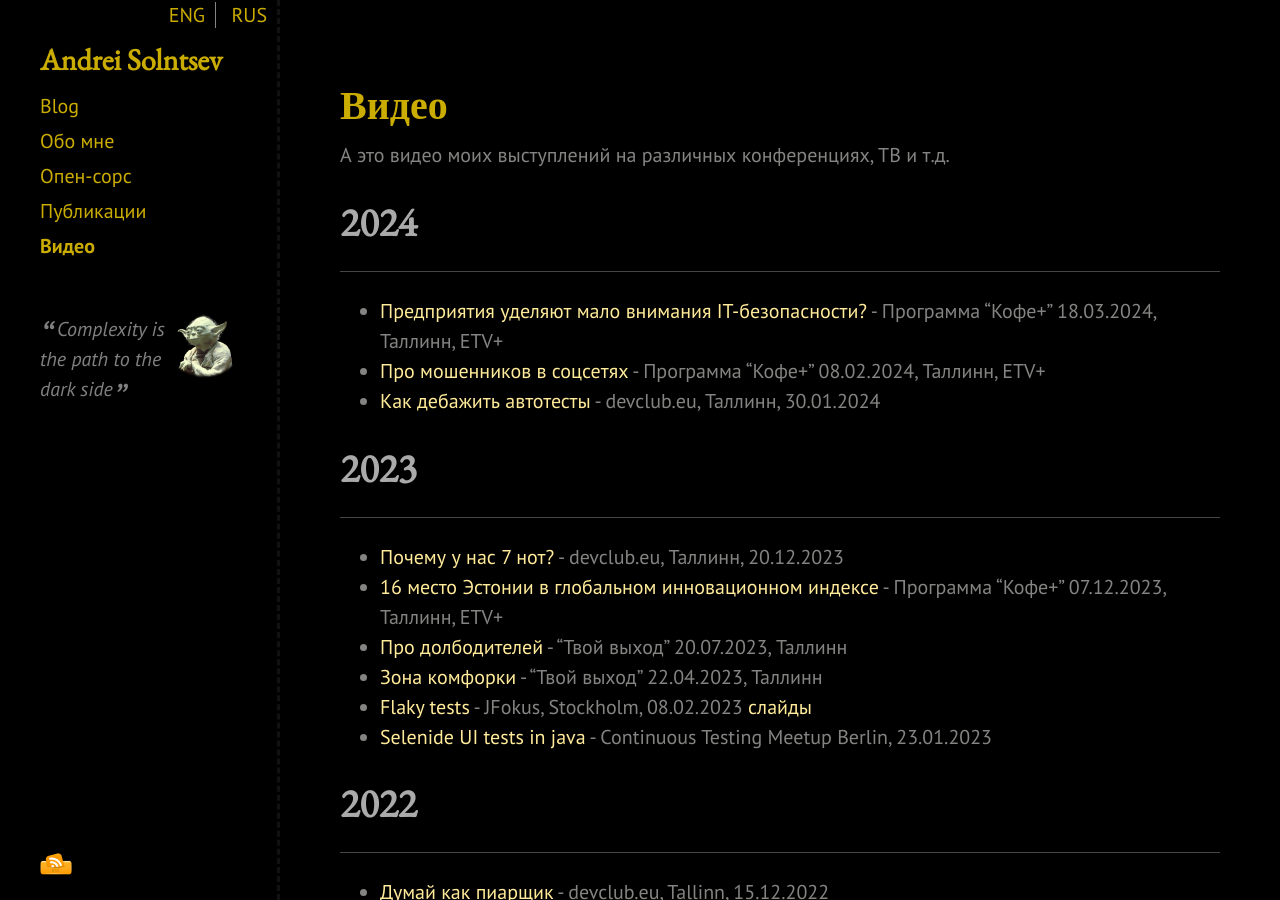
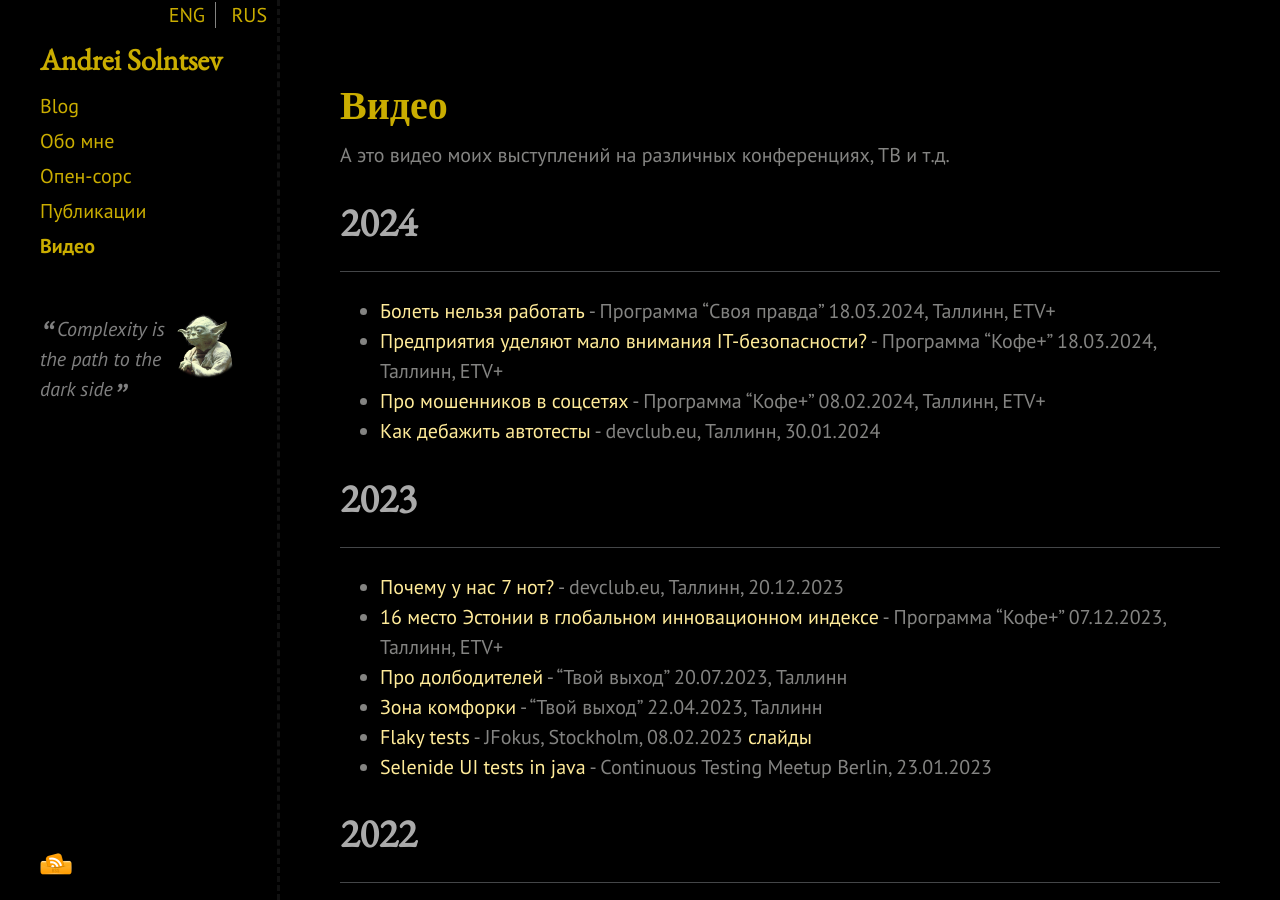
Before and after one commit to asolntsev/asolntsev.github.io, a Jekyll site: the page built from ru/video.md, in a window 1280 px wide and 900 px high. Built offline with Jekyll 4.4.1, drawn with Linux system fonts in a browser that asks for light colours; nearby versions of some CDN libraries.

Commit message:
publish my video "Болеть нельзя работать" from ETV+ 2024

```diff
--- a/ru/video.md
+++ b/ru/video.md
@@ -8,6 +8,7 @@ category: ru
 
 # 2024
 * * *
+* [Болеть нельзя работать](https://etvpluss.err.ee/1609275395/svoja-pravda) - Программа "Своя правда" 18.03.2024, Таллинн, ETV+
 * [Предприятия уделяют мало внимания IT-безопасности?](https://etvpluss.err.ee/1609285725/predprijatija-udeljajut-malo-vnimanija-it-bezopasnosti) - Программа "Кофе+" 18.03.2024, Таллинн, ETV+
 * [Про мошенников в соцсетях](https://rus.err.ee/1609246692/solncev-pervyj-shag-moshennikov-v-socsetjah-naprositsja-v-druzja-vtoroj-poluchit-dengi) - Программа "Кофе+" 08.02.2024, Таллинн, ETV+
 * [Как дебажить автотесты](https://www.youtube.com/watch?v=4Kh5yppP8zY&ab_channel=DEVCLUB.EU) - devclub.eu, Таллинн, 30.01.2024
```
